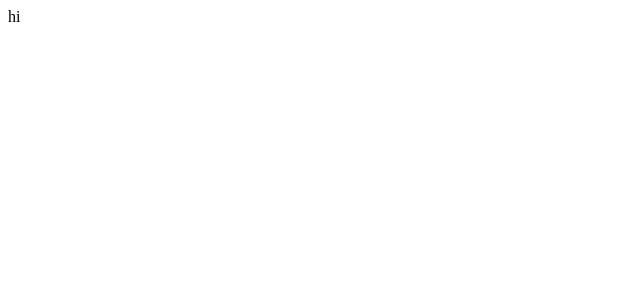
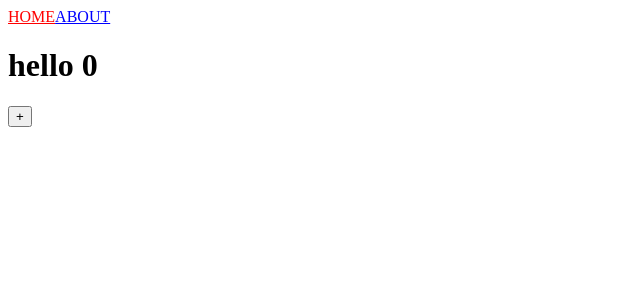
Before and after one commit to chanCo1/study-next-js, a Next.js app: page / in a window 1280 px wide. Shown: the top 300 px of the page, without its empty margins (0-640 px from the left). Built offline with nearby package versions, Linux system fonts and the light colour scheme.

Commit message:
ADD: #1. 3 Routing

```diff
--- /dev/null
+++ b/components/NavBar.jsx
@@ -0,0 +1,24 @@
+import Link from "next/link";
+import { useRouter } from "next/router";
+
+export default function NavBar() {
+  const router = useRouter();
+  console.log(router);
+
+  return (
+    <nav>
+      <Link
+        href="/"
+        style={{ color: router.pathname === "/" ? "red" : "blue" }}
+      >
+        HOME
+      </Link>
+      <Link
+        href="/about"
+        style={{ color: router.pathname === "/about" ? "red" : "blue" }}
+      >
+        ABOUT
+      </Link>
+    </nav>
+  );
+}
--- a/pages/about-us.jsx
+++ /dev/null
@@ -1,3 +0,0 @@
-export default function About() {
-    return "This is Potato";
-}
--- a/pages/index.jsx
+++ b/pages/index.jsx
@@ -1,3 +1,18 @@
+import { useState, useCallback, useEffect } from "react";
+import NavBar from "../components/NavBar";
+
 export default function Home() {
-  return "hi";
+  const [counter, setCounter] = useState(0);
+
+  const onClick = useCallback(() => {
+    setCounter(counter + 1);
+  }, [counter]);
+
+  return (
+    <div>
+      <NavBar />
+      <h1>hello {counter}</h1>
+      <button onClick={onClick}>+</button>
+    </div>
+  );
 }
```
Also changed, not shown: pages/about.jsx (added, +10 -0 lines), 1 other file (tests, documents, lock files or other folders).
